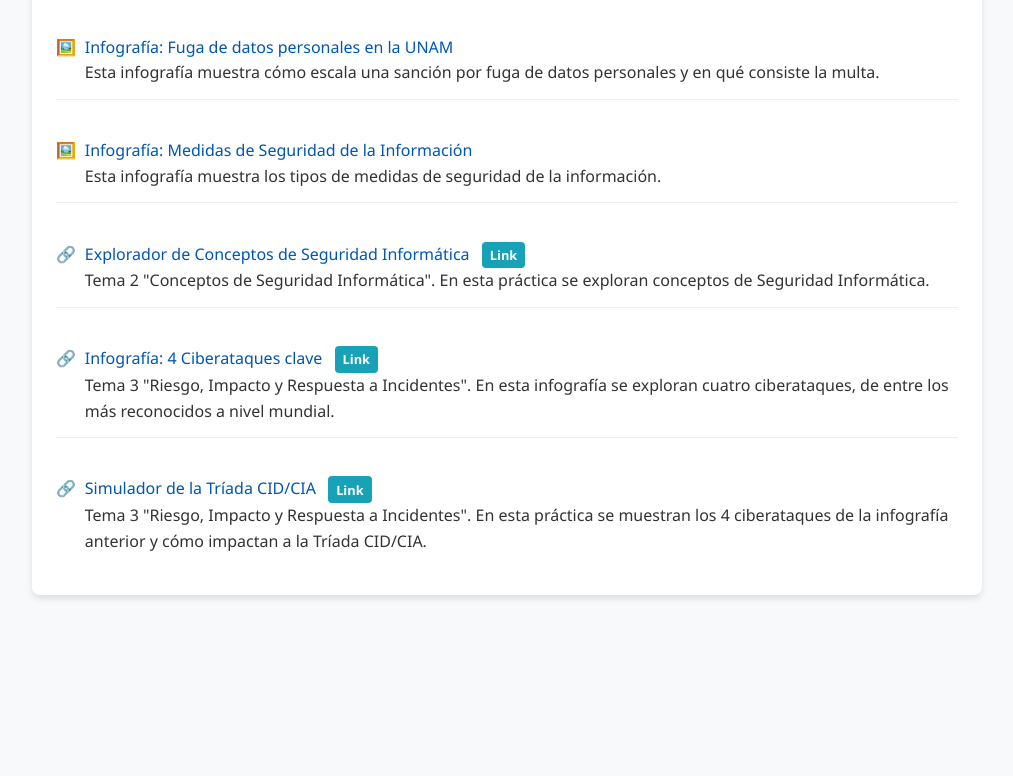
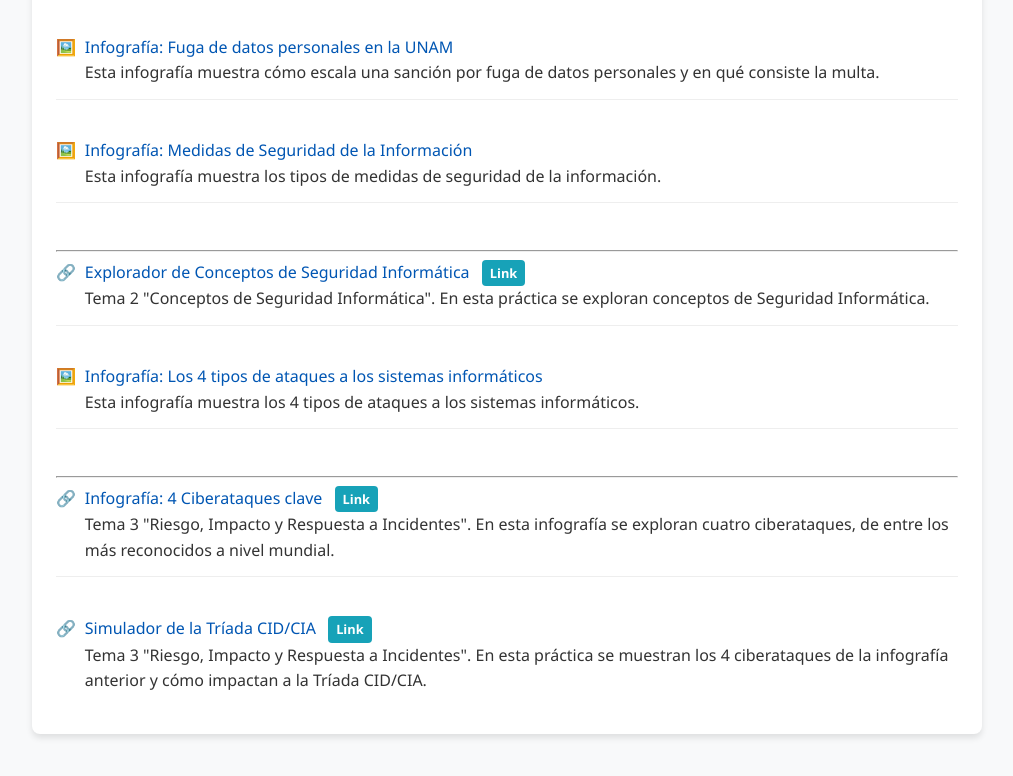
Before and after one commit to CRomanZamitiz/practicas-seguridad-informatica, a plain HTML site: page index.html in a window 1280 px wide. Shown: the part 670-1446 px from the top of the page, without its empty margins (133-1146 px from the left). Before the commit the page ends 1309 px from the top, so only its background shows below. Drawn offline with Linux system fonts and the light colour scheme.

Commit message:
Update index.html

```diff
--- a/index.html
+++ b/index.html
@@ -56,9 +56,14 @@
             <li class="icon-img"><a href="./Medidas_de_Seguridad_de_la_Informacion.png" target="_blank">Infografía: Medidas de Seguridad de la Información</a><br>
             <span class="description">Esta infografía muestra los tipos de medidas de seguridad de la información.</span></li>
             <br>
+            <hr>
             <li class="icon-link"><a href="./explorador_de_conceptos_de_seguridad.html" target="_blank">Explorador de Conceptos de Seguridad Informática</a> <span class="tag tag-link">Link</span><br>
             <span class="description">Tema 2 "Conceptos de Seguridad Informática". En esta práctica se exploran conceptos de Seguridad Informática.</span></li>
             <br>
+            <li class="icon-img"><a href="./ataques_sistemas_informaticos.png" target="_blank">Infografía: Los 4 tipos de ataques a los sistemas informáticos</a><br>
+            <span class="description">Esta infografía muestra los 4 tipos de ataques a los sistemas informáticos.</span></li>
+            <br>
+            <hr>
             <li class="icon-link"><a href="./infografia_ciberataques.html" target="_blank">Infografía: 4 Ciberataques clave</a> <span class="tag tag-link">Link</span><br>
             <span class="description">Tema 3 "Riesgo, Impacto y Respuesta a Incidentes". En esta infografía se exploran cuatro ciberataques, de entre los más reconocidos a nivel mundial.</span></li>
             <br>
```
